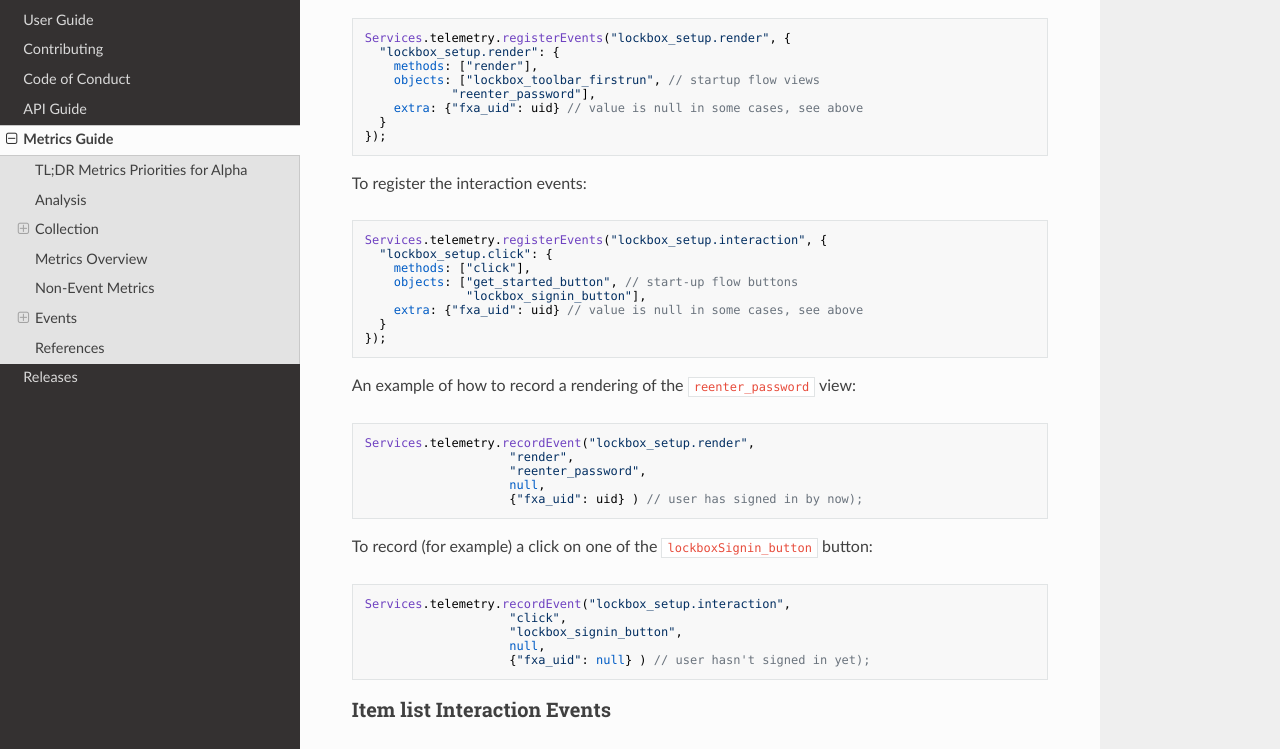
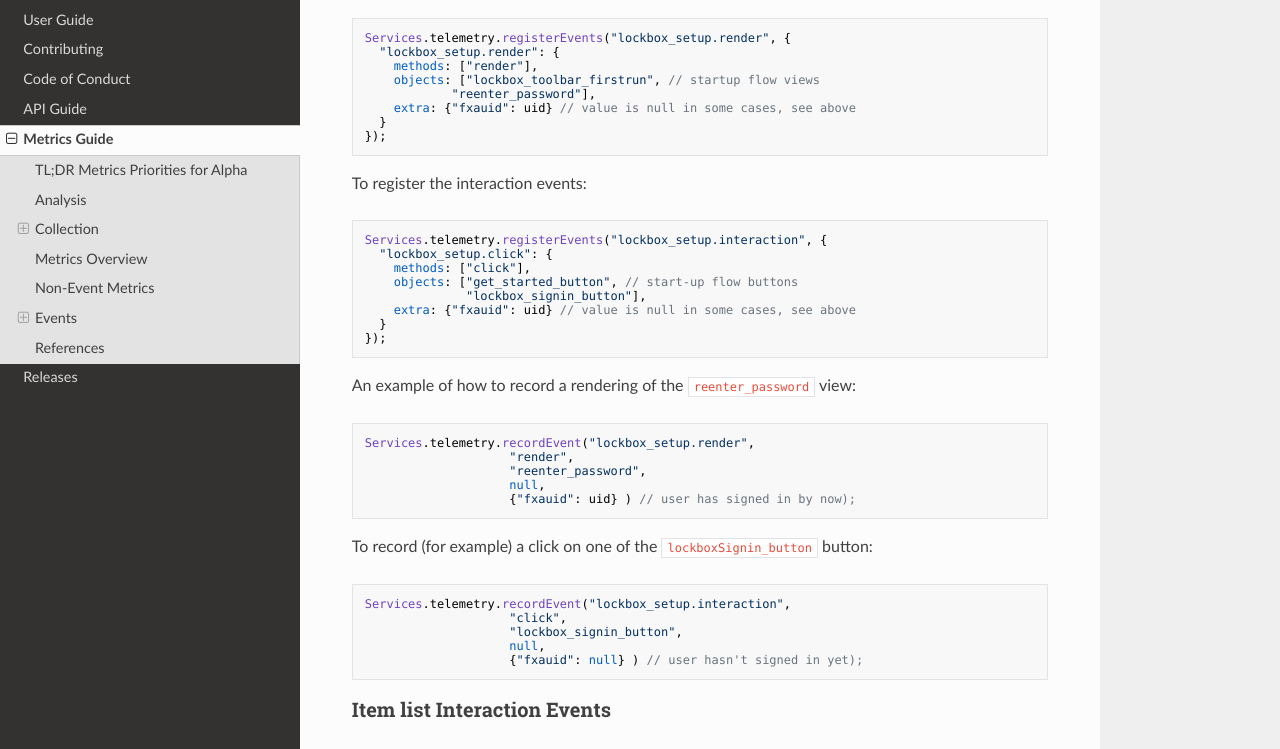
Before and after one commit to mozilla-lockwise/lockbox-extension, an MkDocs documentation site: the page built from docs/metrics.md, in a window 1280 px wide and 1400 px high, scrolled down 4905 px. Shown: the part 159-908 px from the top of the window. Built offline with MkDocs 1.6.1, drawn with Linux system fonts in a browser that asks for light colours; nearby versions of some CDN libraries; old or Windows-style settings are respelled for this version of MkDocs; some of the changed text lies outside the part shown.

Commit message:
fxa_uid -> fxauid

````diff
--- a/docs/metrics.md
+++ b/docs/metrics.md
@@ -110,7 +110,7 @@ Services.telemetry.registerEvents("event_category", {
 
 For our purposes, we will use the `extra` field for a few purposes:
 
--   To log the FxA user id of the client logging the event (e.g. `"fxa_uid": uid`)
+-   To log the FxA user id of the client logging the event (e.g. `"fxauid": uid`)
 -   To log the UUID of the item that has been added or changed (e.g. `"item_id": UUID`)
 -   To log the fields that are modified when an item is updated in the datastore (e.g. `"fields": "password,notes"`  (because the value has to be a string we will have to concat the fields that were updated somehow)
 
@@ -172,7 +172,7 @@ Services.telemetry.registerEvents("lockbox_setup.render", {
     methods: ["render"],
     objects: ["lockbox_toolbar_firstrun", // startup flow views
             "reenter_password"],
-    extra: {"fxa_uid": uid} // value is null in some cases, see above
+    extra: {"fxauid": uid} // value is null in some cases, see above
   }
 });
 ```
@@ -183,7 +183,7 @@ Services.telemetry.registerEvents("lockbox_setup.interaction", {
     methods: ["click"],
     objects: ["get_started_button", // start-up flow buttons
               "lockbox_signin_button"],
-    extra: {"fxa_uid": uid} // value is null in some cases, see above
+    extra: {"fxauid": uid} // value is null in some cases, see above
   }
 });
 ```
@@ -193,7 +193,7 @@ Services.telemetry.recordEvent("lockbox_setup.render",
                     "render",
                     "reenter_password",
                     null,
-                    {"fxa_uid": uid} ) // user has signed in by now);
+                    {"fxauid": uid} ) // user has signed in by now);
 ```
 
 
@@ -204,7 +204,7 @@ Services.telemetry.recordEvent("lockbox_setup.interaction",
                     "click",
                     "lockbox_signin_button",
                     null,
-                    {"fxa_uid": null} ) // user hasn't signed in yet);
+                    {"fxauid": null} ) // user hasn't signed in yet);
 ```
 
 
@@ -231,7 +231,7 @@ Services.telemetry.registerEvents("lockbox_item_list.interaction", {
         "feedback_button",
         "add_new_button",
         "search_box"],
-    extra: {"fxa_uid": uid}
+    extra: {"fxauid": uid}
   }
 });
 ```
@@ -242,7 +242,7 @@ Services.telemetry.registerEvents("lockbox_item_list.render", {
     methods: ["render"],
     objects: ["item_list_empty",
         "item_list_populated"],
-    extra: {"fxa_uid": uid}
+    extra: {"fxauid": uid}
   }
 });
 ```
@@ -254,7 +254,7 @@ Services.telemetry.recordEvent("lockbox_item_list.interaction",
                     "click",
                     "add_new_button",
                     null,
-                    {"fxa_uid": uid});
+                    {"fxauid": uid});
 ```
 
 ### Item View Interaction Events
@@ -276,7 +276,7 @@ Services.telemetry.registerEvents("lockbox_item_view.interaction", {
         "show_password_button",
         "copy_password_button",
         "copy_username_button"],
-    extra: {"fxa_uid": uid}
+    extra: {"fxauid": uid}
   }
 });
 ```
@@ -287,7 +287,7 @@ Services.telemetry.recordEvent("lockbox_item_view.interaction",
                     "click",
                     "show_password_button",
                     null,
-                    {"fxa_uid": uid});
+                    {"fxauid": uid});
 ```
 
 ### Events Related to Interactions in the Item Editors
@@ -312,7 +312,7 @@ Services.telemetry.registerEvents("lockbox_new_item.interaction", {
         "save_entry_button",
         "cancel_button",
         "toggle_password_button"],
-    extra: {"fxa_uid": uid}
+    extra: {"fxauid": uid}
   }
 });
 ```
@@ -323,7 +323,7 @@ Services.telemetry.registerEvents("lockbox_new_item.render", {
   "lockbox_item_editor.render": {
     methods: ["render"],
     objects: ["lockbox_new_item_view"],
-    extra: {"fxa_uid": uid}
+    extra: {"fxauid": uid}
   }
 });
 ```
@@ -337,7 +337,7 @@ Services.telemetry.recordEvent("lockbox_item_editor.interaction",
                     "click",
                     "save_entry_button",
                     null,
-                    {"fxa_uid": uid});
+                    {"fxauid": uid});
 ```
 
 ### Events Related to Submitting An Item Change from the Item Editors
@@ -358,7 +358,7 @@ Services.telemetry.registerEvents("lockbox_item_change_submitted", {
   "lockbox_item_change_submitted": {
     methods: ["adding","updating","deleting"],
     objects: ["new_item","edit_item"],
-    extra: {"fxa_uid": uid,
+    extra: {"fxauid": uid,
             "item_id": UUID}
   }
 });
@@ -370,7 +370,7 @@ Services.telemetry.recordEvent("lockbox_item_change_submitted",
                     "added",
                     "new_item",
                     null,
-                    {"fxa_uid": uid,
+                    {"fxauid": uid,
                     "item_id": "new"});
 ```
 
@@ -389,7 +389,7 @@ Services.telemetry.registerEvents("lockbox_datastore.changed", {
   "lockbox_entry_changed": {
     methods: ["added","updated","deleted"],
     objects: ["datastore"],
-    extra: { "fxa_uid": uid,
+    extra: { "fxauid": uid,
     "item_id": UUID,
     "fields": "title,origins,login.password,login.notes" }  }
 });
@@ -401,7 +401,7 @@ Services.telemetry.recordEvent("lockbox_database.changed",
                     "updated",
                     "datastore",
                     null,
-                    {"fxa_uid": uid,
+                    {"fxauid": uid,
                     "item_id": UUID,
                     "fields": "username,password"});
 ```
@@ -416,7 +416,7 @@ Services.telemetry.registerEvents("lockbox_feedback.interaction", {
   "lockbox_feedback_submit.click": {
     methods: ["click"],
     objects: ["submit_button"],
-    extra: {"fxa_uid": uid}
+    extra: {"fxauid": uid}
   }
 });
 ```
@@ -426,7 +426,7 @@ Services.telemetry.recordEvent("lockbox_feedback.interaction",
                     "click",
                     "submit_button",
                     null,
-                    {"fxa_uid": uid});
+                    {"fxauid": uid});
 ```
 
 ### Fill Events: TBD
````
